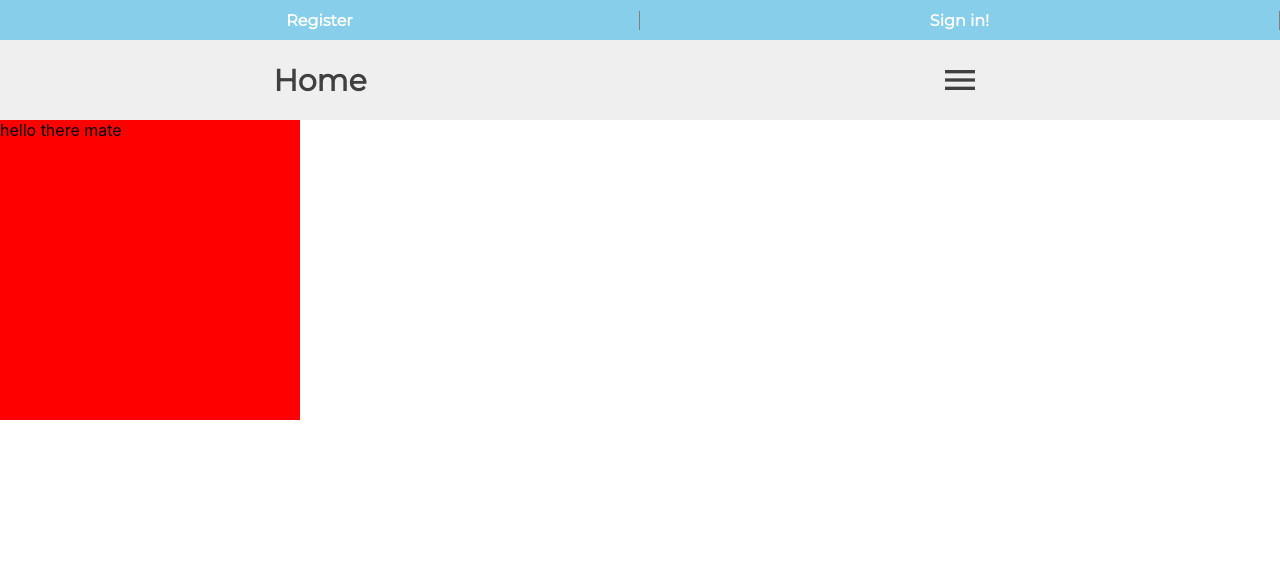
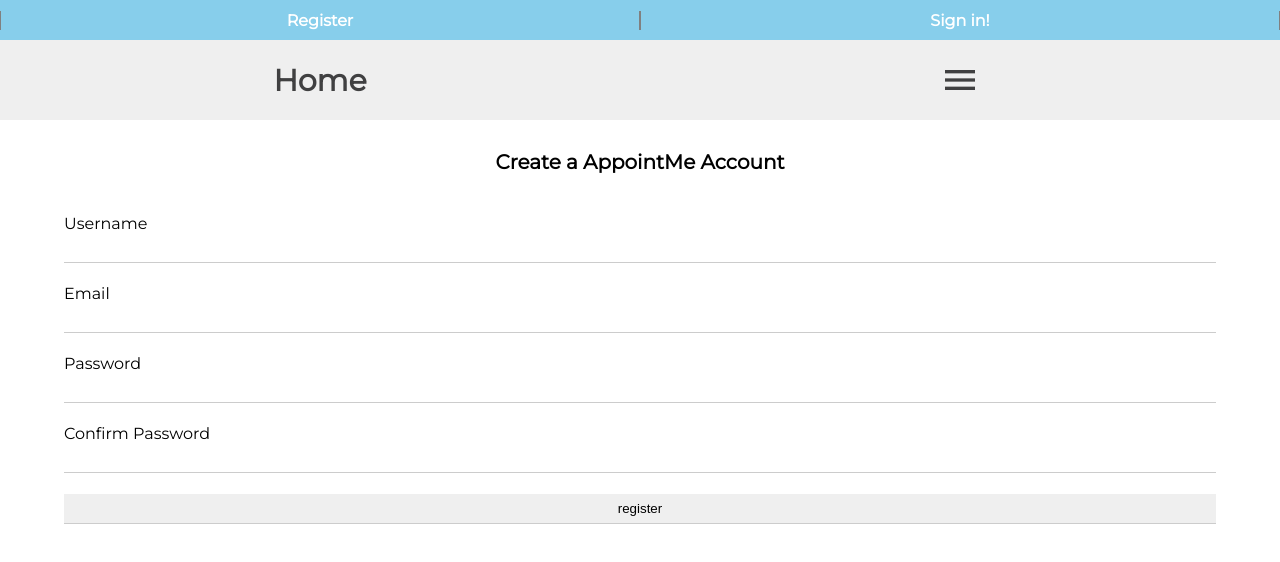
Before and after one commit to oleg1994/AppointMe, a React (Create React App) app in the folder AppointMe/: page /register in a window 1280 px wide. Shown: the top 562 px of the page. Built offline with nearby package versions, Linux system fonts and the light colour scheme.

Commit message:
5/31 register page 50%

```diff
--- a/AppointMe/src/index.css
+++ b/AppointMe/src/index.css
@@ -7,14 +7,11 @@
 body {
   margin: 0;
   padding: 0;
-  font-family: -apple-system, BlinkMacSystemFont, "Segoe UI", "Roboto", "Oxygen",
-    "Ubuntu", "Cantarell", "Fira Sans", "Droid Sans", "Helvetica Neue",
-    sans-serif;
+  font-family: 'Montserrat', sans-serif;
   -webkit-font-smoothing: antialiased;
   -moz-osx-font-smoothing: grayscale;
 }
 
 code {
-  font-family: source-code-pro, Menlo, Monaco, Consolas, "Courier New",
-    monospace;
+  font-family: source-code-pro, Menlo, Monaco, Consolas, "Courier New", monospace;
 }
--- a/AppointMe/src/view/Category/Service.css
+++ b/AppointMe/src/view/Category/Service.css
@@ -1,7 +1,6 @@
 .serviceWrapper {
     height: 100%;
     width: 100%;
-    /* box-sizing: border-box; */
     text-align: center;
     align-items: center;
 }
--- a/AppointMe/src/view/Header/Header.css
+++ b/AppointMe/src/view/Header/Header.css
@@ -12,6 +12,7 @@
 
 .headerBlock {
   border-right: 1px solid gray;
+  border-left: 1px solid gray;
   height: fit-content;
   width: 100%;
   color: white;
@@ -20,5 +21,5 @@
 }
 .headerBlock:hover {
   background: rgb(90, 180, 216);
-  padding: 10px;
+  padding: 8px;
 }
--- a/AppointMe/src/view/Register/Register.css
+++ b/AppointMe/src/view/Register/Register.css
@@ -1,5 +1,38 @@
-.test{
-    height: 300px;
-    width: 300px;
-    background: red;
+.registerWrapper {
+    height: 100%;
+    width: 100%;
+    display: flex;
+    flex-direction: column;
 }
+
+.inputSelf {
+    border: none;
+    border-bottom: 1px solid #CCCCCC;
+    height: 30px;
+    width: 100%;
+    align-self: center;
+}
+
+.inputSelf:focus {
+    outline: none;
+    border-bottom: 2px solid #2196F3;
+}
+
+.inputPos {
+    margin: 10px;
+    height: 50px;
+    width: 90%;
+    display: flex;
+    flex-direction: column;
+    align-self: center;
+}
+
+.regTitle {
+    margin-top: 30px;
+    margin-bottom: 30px;
+    height: fit-content;
+    width: 100%;
+    text-align: center;
+    font-size: 20px;
+    font-weight: 600
+}
--- a/AppointMe/src/view/Register/Register.js
+++ b/AppointMe/src/view/Register/Register.js
@@ -6,8 +6,13 @@
 
 function Register() {
     return (
-      <div className='test'>
-hello there mate
+      <div className='registerWrapper'>
+        <div className='regTitle'>Create a AppointMe Account</div>
+        <div className='inputPos'>Username<input className='inputSelf' id="name" required type='text'></input></div>
+        <div className='inputPos'>Email<input className='inputSelf' type='email'></input></div>
+        <div className='inputPos'>Password<input className='inputSelf' type='password'></input></div>
+        <div className='inputPos'>Confirm Password<input className='inputSelf' type='password'></input></div>
+        <div className='inputPos'><input className='inputSelf' type='submit' value='register'></input></div>
       </div>
     );
 }
```
